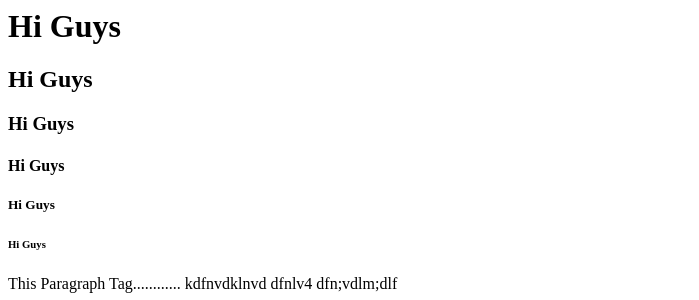
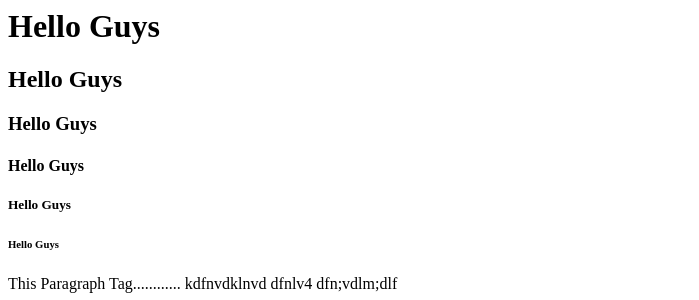
Before and after one commit to Saivivek04/ksp_task2, a plain HTML site: page index.html in a window 1280 px wide. Shown: the top 300 px of the page, without its empty margins (0-699 px from the left). Drawn offline with Linux system fonts and the light colour scheme.

Commit message:
index.html

```diff
--- a/ksp_task2.html
+++ b/index.html
@@ -1,14 +1,14 @@
-<h1>Hi Guys</h1>
+<h1>Hello Guys</h1>
 
-<h2>Hi Guys</h2>
+<h2>Hello Guys</h2>
 
-<h3>Hi Guys</h3>
+<h3>Hello Guys</h3>
 
-<h4>Hi Guys</h4>
+<h4>Hello Guys</h4>
 
-<h5>Hi Guys</h5>
+<h5>Hello Guys</h5>
 
-<h6>Hi Guys</h6>
+<h6>Hello Guys</h6>
 
 <!-- Above are Heading Tags -->
 
```
